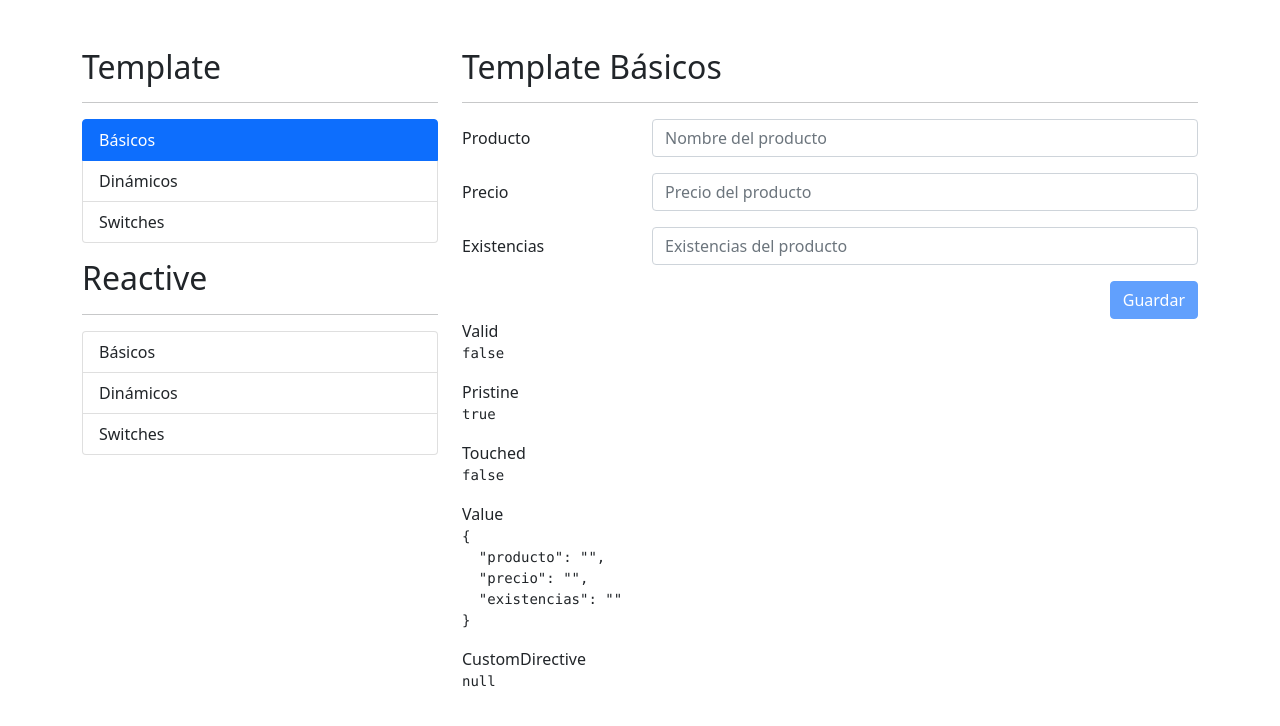
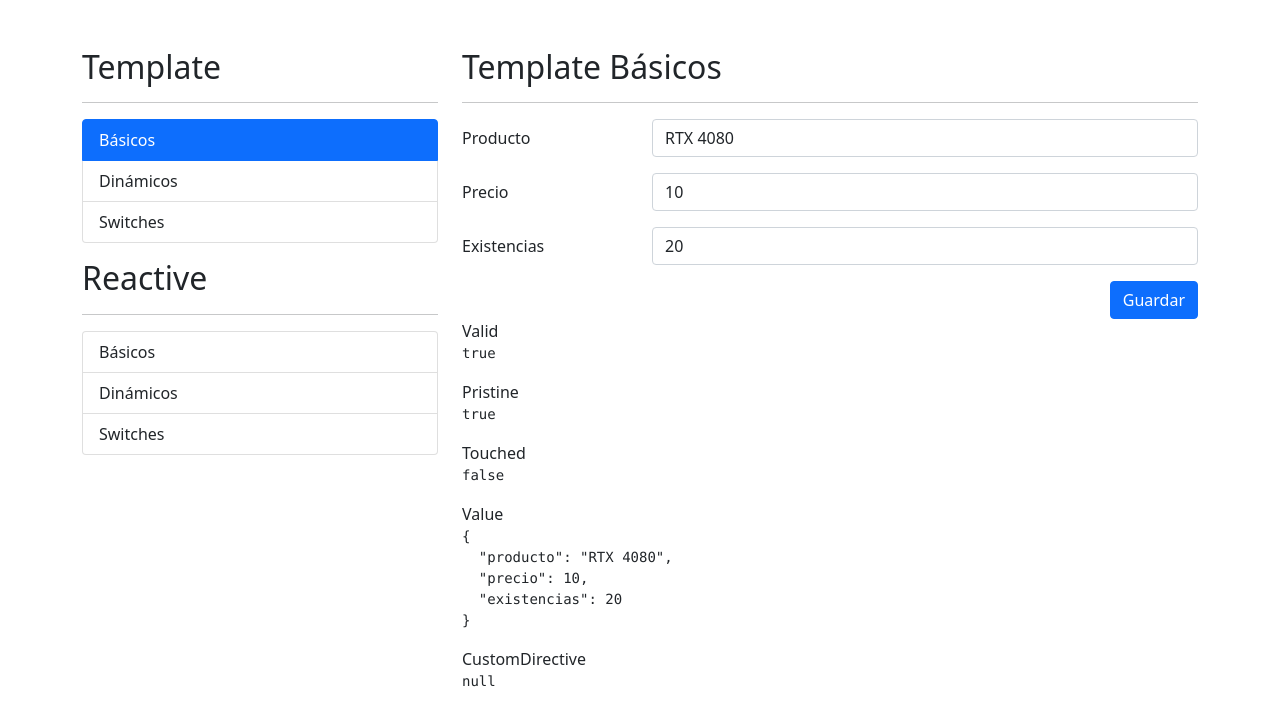
Before and after one commit to JL-OLEMAR/FormulariosApp, an Angular app: page /template/basicos in a window 1280 px wide. Shown: the top 726 px of the page. Built offline with nearby package versions, Linux system fonts and the light colour scheme.

Commit message:
Limpiar el formulario y poner valores por defecto

```diff
--- a/src/app/template/basicos/basicos.component.html
+++ b/src/app/template/basicos/basicos.component.html
@@ -12,7 +12,7 @@
             class="form-control"
             minlength="3"
             name="producto"
-            ngModel
+            [ngModel]="initForm.producto"
             placeholder="Nombre del producto"
             required
             type="text"
@@ -31,7 +31,7 @@
             class="form-control"
             min="0"
             name="precio"
-            ngModel
+            [ngModel]="initForm.precio"
             placeholder="Precio del producto"
             type="number"
           />
@@ -50,7 +50,7 @@
             class="form-control"
             customMin
             name="existencias"
-            ngModel
+            [ngModel]="initForm.existencias"
             placeholder="Existencias del producto"
             type="number"
           />
--- a/src/app/template/basicos/basicos.component.ts
+++ b/src/app/template/basicos/basicos.component.ts
@@ -9,6 +9,12 @@ import { NgForm } from '@angular/forms'
 })
 export class BasicosComponent {
   @ViewChild('miFormulario') miFormulario!: NgForm
+
+  initForm = {
+    producto: 'RTX 4080',
+    precio: 10,
+    existencias: 20
+  }
   // constructor () { }
 
   nombreValido (): boolean {
@@ -23,6 +29,13 @@ export class BasicosComponent {
 
   // guardar (miFormulario: NgForm): void {
   guardar (): void {
-    console.log(this.miFormulario)
+    // console.log(this.miFormulario)
+    console.log('Posteo correcto')
+
+    this.miFormulario.resetForm({
+      producto: '',
+      precio: 0,
+      existencias: 0
+    })
   }
 }
```
